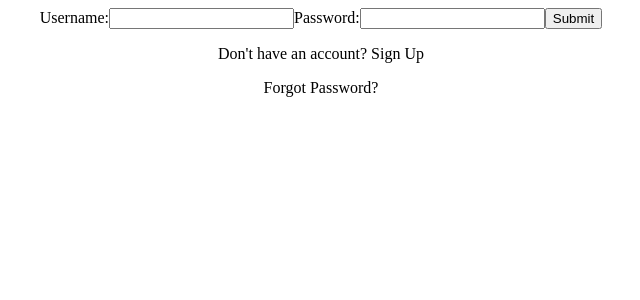
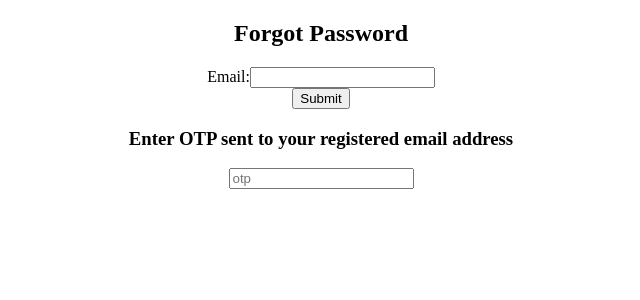
Before and after one commit to Mahiimaa/Grind, a React (Create React App) app: page /forgot in a window 1280 px wide. Before the commit this address led to /. Shown: the top 300 px of the page, without its empty margins (319-959 px from the left). Built offline with nearby package versions, Linux system fonts and the light colour scheme.

Commit message:
otp added

```diff
--- a/src/App.js
+++ b/src/App.js
@@ -4,6 +4,7 @@ import {BrowserRouter, Route, Routes, Navigate} from "react-router-dom";
 import Login from "./pages/login";
 import Home from "./pages/home";
 import Signup from "./pages/signup";
+import Forgot from "./pages/forgot";
 
 function App() {
   return (
@@ -13,6 +14,7 @@ function App() {
         <Route exact path="/" element={<Login />} />
         <Route exact path="/home" element={<Home />} />
         <Route exact path="/signup" element={<Signup/>} />
+        <Route exact path="/forgot" element={<Forgot />} />
         <Route path="*" element={<Navigate to="/" />} />
       </Routes>
       </BrowserRouter>
--- a/src/pages/forgot.js
+++ b/src/pages/forgot.js
@@ -12,7 +12,12 @@ const Forgot = () =>{
                 <br />
                 <input type="submit" value="Submit" />
             </form>
+           {/* OTP Section */}
+            <h3>Enter OTP sent to your registered email address</h3>
+            <input type="text" placeholder="otp"/>
+
         </div>
 
     );
 }
+export default Forgot;
```
